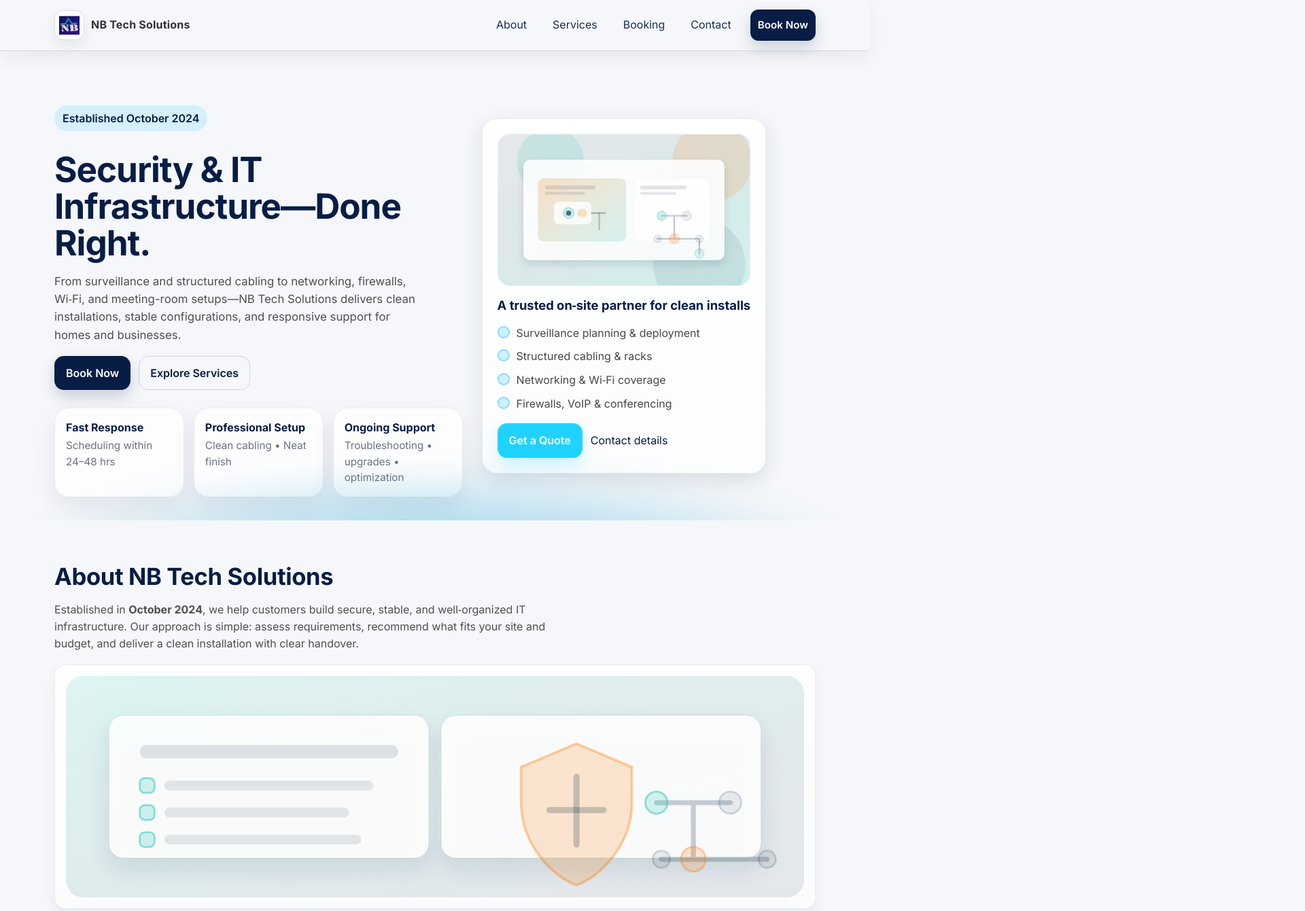
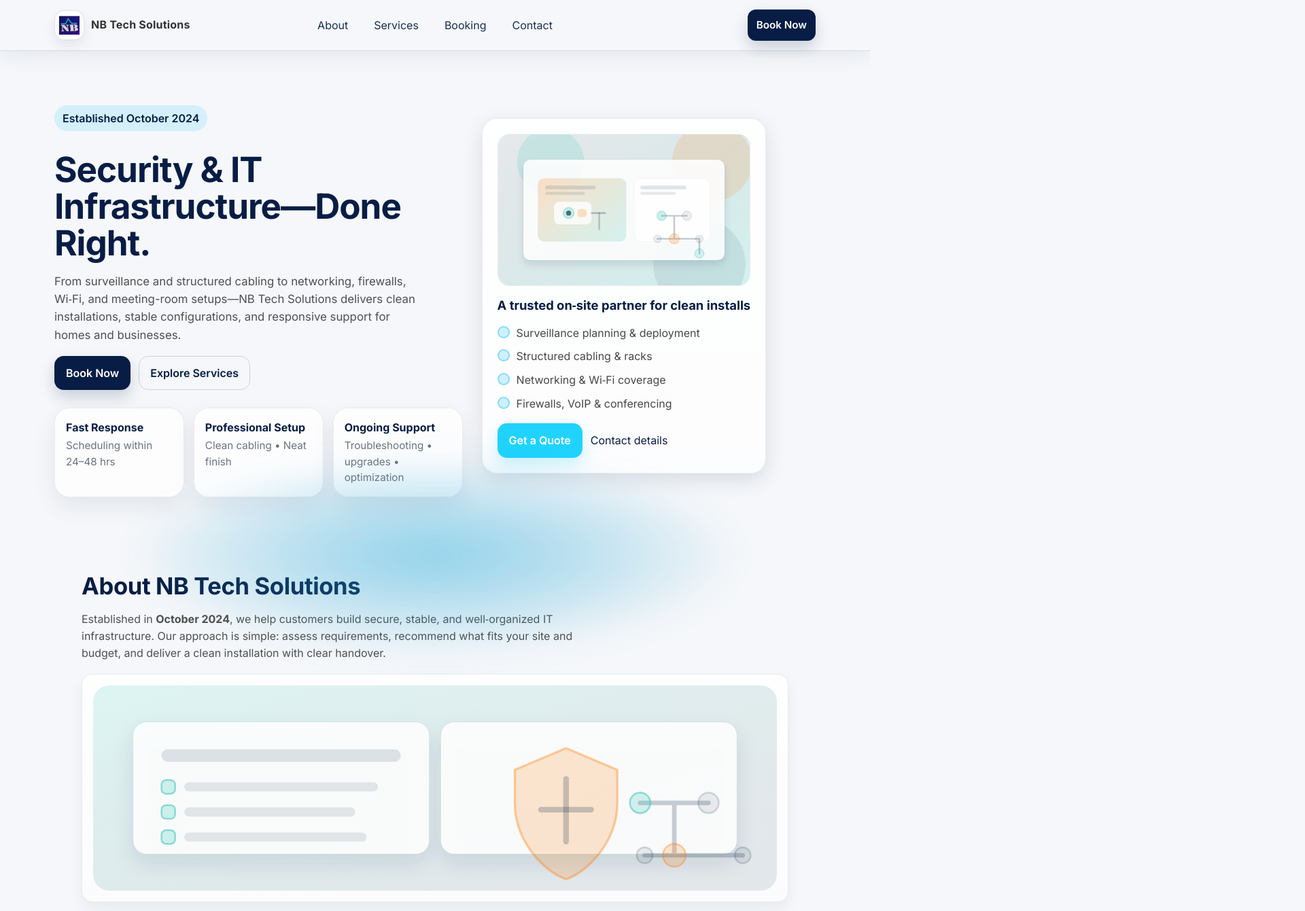
Before and after one commit to Nbtech123/frontend, a website: page index.html in a window 1280 px wide. Shown: the top 1341 px of the page at 68% size, 1920 px wide, since content can reach past the window. Drawn offline with Linux system fonts and the light colour scheme; no server answers.

Commit message:
Fix layout: prevent horizontal overflow, improve header and hero spacing
Made-with: Cursor

```diff
--- a/index.html
+++ b/index.html
@@ -40,11 +40,13 @@
         </button>
 
         <nav class="nav__links" id="navLinks" aria-label="Primary">
-          <a href="#about">About</a>
-          <a href="#services">Services</a>
-          <a href="#booking">Booking</a>
-          <a href="#contact">Contact</a>
-          <a class="btn btn--small" href="#booking">Book Now</a>
+          <div class="nav__mid">
+            <a href="#about">About</a>
+            <a href="#services">Services</a>
+            <a href="#booking">Booking</a>
+            <a href="#contact">Contact</a>
+          </div>
+          <a class="btn btn--small nav__book" href="#booking">Book Now</a>
         </nav>
       </div>
     </header>
--- a/styles.css
+++ b/styles.css
@@ -13,18 +13,29 @@
 }
 
 *{box-sizing:border-box}
-html{scroll-behavior:smooth}
+html{
+  scroll-behavior:smooth;
+  overflow-x:clip;
+}
 body{
   margin:0;
   font-family:Inter,system-ui,-apple-system,Segoe UI,Roboto,Arial,sans-serif;
   color:var(--text);
   background:var(--bg);
   line-height:1.55;
+  overflow-x:clip;
 }
 a{color:inherit}
 img,svg{display:block}
+img{max-width:100%;height:auto}
 
-.container{width:min(1120px,92vw);margin:0 auto}
+.container{
+  width:100%;
+  max-width:1120px;
+  margin:0 auto;
+  padding-left:clamp(16px,4vw,40px);
+  padding-right:clamp(16px,4vw,40px);
+}
 .skip-link{
   position:absolute;left:-999px;top:12px;
   background:var(--primary);color:#fff;padding:10px 12px;border-radius:12px;
@@ -38,7 +49,14 @@ img,svg{display:block}
   border-bottom:1px solid rgba(7,29,69,.12);
   box-shadow:0 10px 24px rgba(7,29,69,.06);
 }
-.nav__inner{display:flex;align-items:center;justify-content:space-between;padding:14px 0}
+.nav__inner{
+  position:relative;
+  display:flex;
+  align-items:center;
+  justify-content:space-between;
+  gap:12px;
+  padding:14px 0;
+}
 .brand{display:flex;align-items:center;gap:10px;text-decoration:none}
 .brand__mark{
   width:44px;
@@ -61,11 +79,13 @@ img,svg{display:block}
 }
 .brand__text{font-weight:700;letter-spacing:.2px}
 
-.nav__links{display:flex;gap:18px;align-items:center}
-.nav__links a{padding:10px 10px;border-radius:12px;text-decoration:none;color:rgba(7,29,69,.92)}
-.nav__links a:hover{background:rgba(46,196,255,.12)}
+.nav__mid{display:flex;gap:18px;align-items:center;flex-wrap:wrap}
+.nav__links{display:flex;gap:18px;align-items:center;margin-left:auto}
+.nav__links .nav__mid a{padding:10px 10px;border-radius:12px;text-decoration:none;color:rgba(7,29,69,.92)}
+.nav__links .nav__mid a:hover{background:rgba(46,196,255,.12)}
 .nav__links a.btn{color:#fff}
 .nav__links a.btn.btn--ghost{color:var(--primary)}
+.nav__book{flex-shrink:0}
 
 .nav__toggle{
   display:none;
@@ -108,8 +128,8 @@ img,svg{display:block}
 .link{color:var(--primary);text-decoration:none}
 .link:hover{text-decoration:underline}
 
-.hero{position:relative;overflow:hidden}
-.hero__grid{display:grid;grid-template-columns:1.1fr .9fr;gap:28px;padding:64px 0 34px}
+.hero{position:relative;overflow-x:clip;overflow-y:visible}
+.hero__grid{display:grid;grid-template-columns:1.1fr .9fr;gap:28px;padding:64px 0 48px}
 .hero__content h1{
   font-size:clamp(2rem,4.3vw,3.2rem);
   line-height:1.05;margin:14px 0 10px;letter-spacing:-.02em;
@@ -166,8 +186,12 @@ img,svg{display:block}
 .card__actions{display:flex;gap:12px;align-items:center;margin-top:16px;flex-wrap:wrap}
 
 .hero__bg{
-  position:absolute;inset:auto -20% -40% -20%;
-  height:420px;
+  position:absolute;
+  left:0;
+  right:0;
+  bottom:-35%;
+  height:min(420px,55vh);
+  max-width:100%;
   background:
     radial-gradient(closest-side, rgba(46,196,255,.22), transparent 70%),
     radial-gradient(closest-side, rgba(32,211,255,.20), transparent 70%),
@@ -689,6 +713,19 @@ input[aria-invalid="true"],select[aria-invalid="true"],textarea[aria-invalid="tr
 .reveal{opacity:0;transform:translateY(12px);transition:opacity .55s ease, transform .55s ease}
 .reveal.is-visible{opacity:1;transform:none}
 
+@media (min-width: 721px){
+  .nav__mid{
+    position:absolute;
+    left:50%;
+    top:50%;
+    transform:translate(-50%,-50%);
+    flex-wrap:nowrap;
+    z-index:1;
+    pointer-events:auto;
+  }
+  .brand,.nav__book{position:relative;z-index:2}
+}
+
 @media (max-width: 980px){
   .hero__grid{grid-template-columns:1fr;gap:18px;padding-top:44px}
   .hero__meta{grid-template-columns:1fr;gap:10px}
@@ -702,15 +739,25 @@ input[aria-invalid="true"],select[aria-invalid="true"],textarea[aria-invalid="tr
 }
 
 @media (max-width: 720px){
-  .nav__toggle{display:inline-grid;place-items:center}
+  .nav__toggle{display:inline-grid;place-items:center;margin-left:auto}
+  .nav__mid{
+    position:static;
+    transform:none;
+    flex-direction:column;
+    align-items:stretch;
+    width:100%;
+    gap:6px;
+  }
   .nav__links{
-    position:absolute;left:4vw;right:4vw;top:68px;
+    margin-left:0;
+    position:absolute;left:clamp(12px,4vw,20px);right:clamp(12px,4vw,20px);top:68px;
     background:rgba(255,255,255,.98);
     border:1px solid rgba(7,29,69,.12);
     border-radius:18px;box-shadow:var(--shadow);
-    padding:12px;display:none;flex-direction:column;align-items:stretch;gap:6px;
+    padding:12px;display:none;flex-direction:column;align-items:stretch;gap:8px;
   }
-  .nav__links a{padding:12px 12px;color:rgba(7,29,69,.92)}
+  .nav__links .nav__mid a{padding:12px 12px;color:rgba(7,29,69,.92)}
+  .nav__book{width:100%;justify-content:center}
   .nav__links.is-open{display:flex}
   .form__row{grid-template-columns:1fr}
   .grid{grid-template-columns:1fr}
```
